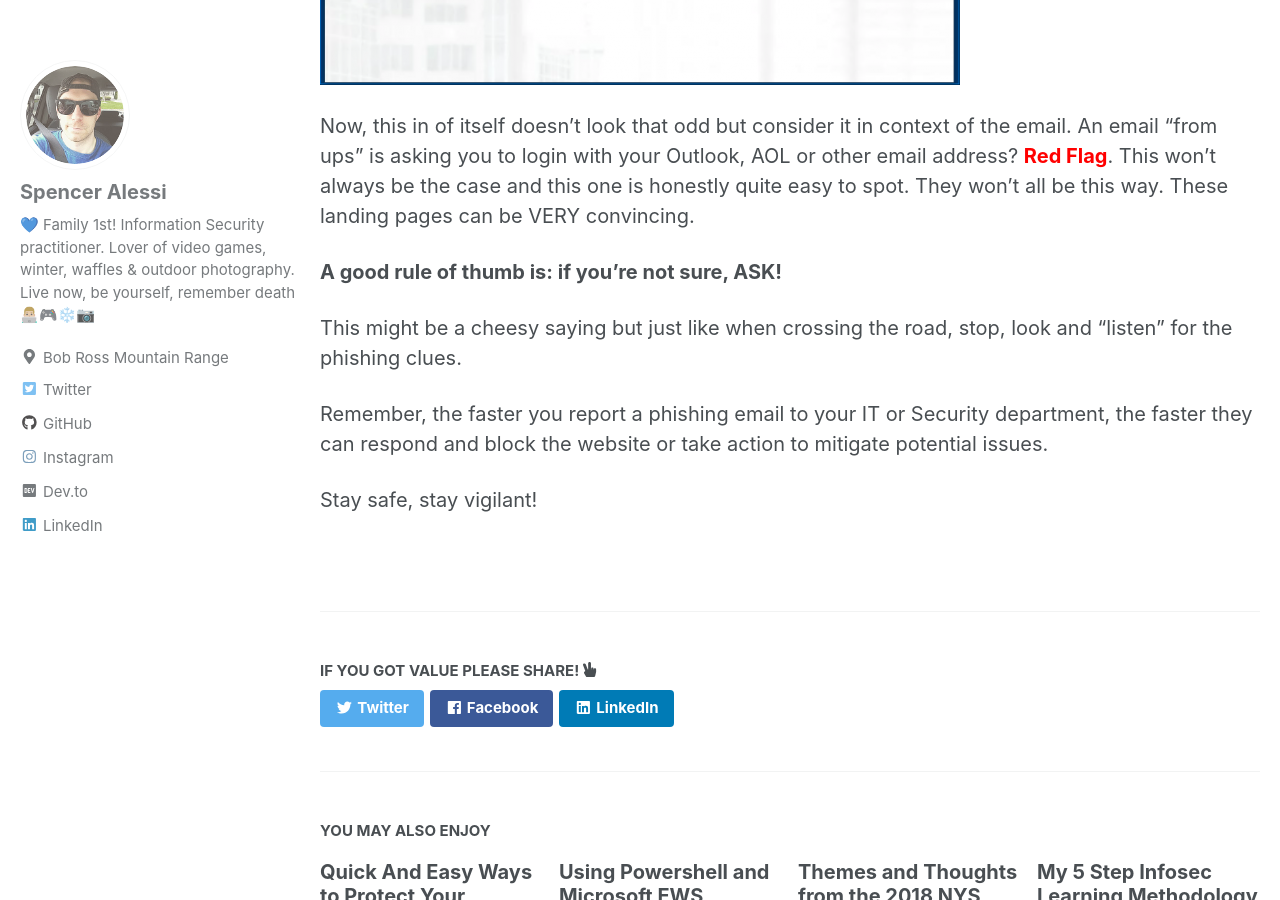
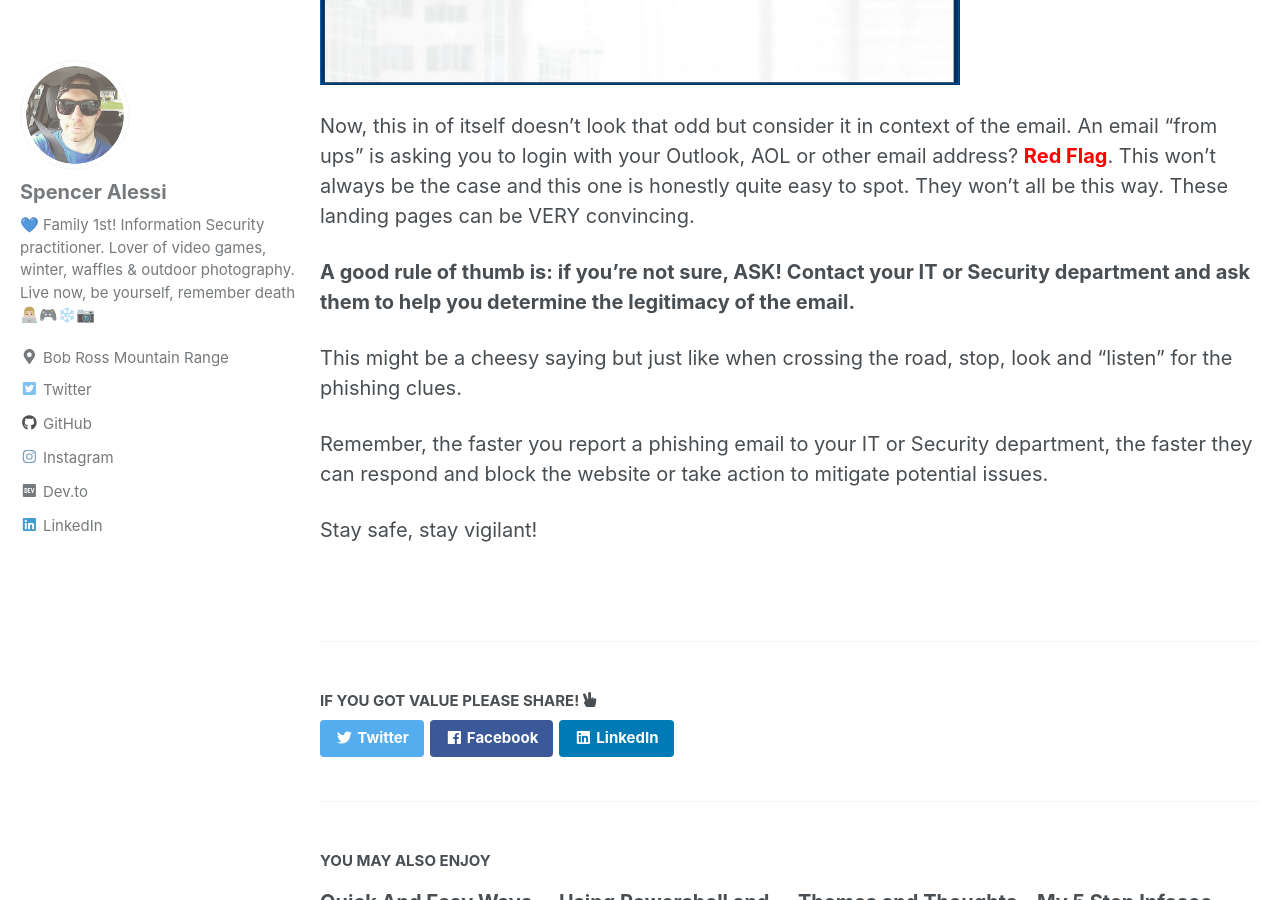
Before and after one commit to techspence/techspence.github.io, a Jekyll site: the page built from _posts/2019-05-17-Anatomy-Lesson-of-a-UPS-Phishing-Email.md, in a window 1280 px wide and 900 px high, scrolled down 2257 px. Built offline with Jekyll 4.4.1, drawn with Linux system fonts in a browser that asks for light colours; cached includes are drawn as plain includes.

```diff
--- a/_posts/2019-05-17-Anatomy-Lesson-of-a-UPS-Phishing-Email.md
+++ b/_posts/2019-05-17-Anatomy-Lesson-of-a-UPS-Phishing-Email.md
@@ -33,7 +33,7 @@ And if you were not able to spot that this is a phishing email before clicking o
 
 Now, this in of itself doesn’t look that odd but consider it in context of the email. An email “from ups” is asking you to login with your Outlook, AOL or other email address? <span style="color:red">**Red Flag**</span>. This won’t always be the case and this one is honestly quite easy to spot. They won’t all be this way. These landing pages can be VERY convincing.
 
-**A good rule of thumb is: if you’re not sure, ASK!**
+**A good rule of thumb is: if you’re not sure, ASK! Contact your IT or Security department and ask them to help you determine the legitimacy of the email.**
 
 This might be a cheesy saying but just like when crossing the road, stop, look and "listen" for the phishing clues.
 
```
